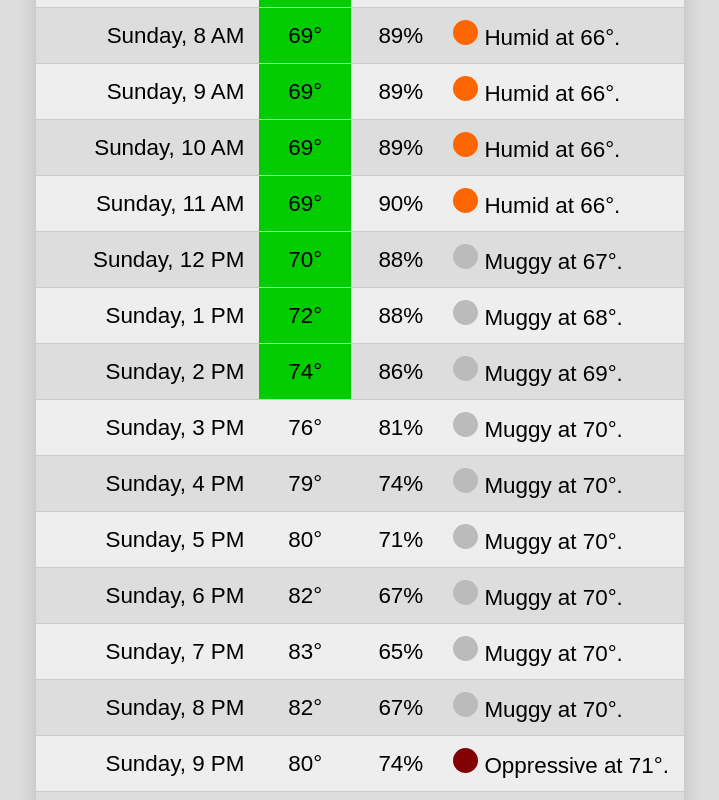
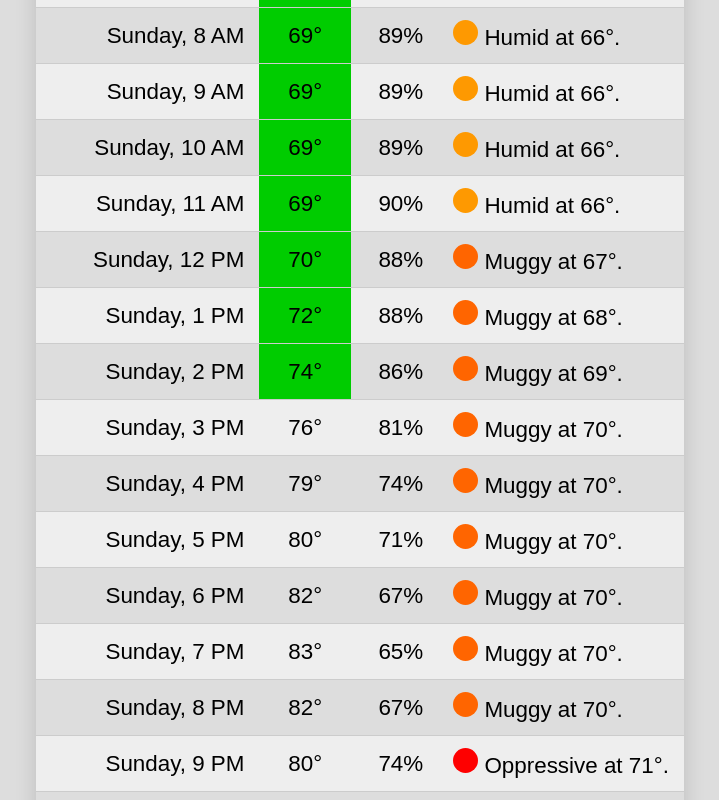
Before and after one commit to tikaro/sandex, a React (Create React App) app: page / in a window 1280 px wide. Shown: the part 1300-2100 px from the top of the page, without its empty margins (280-999 px from the left). Built offline with nearby package versions, Linux system fonts and the light colour scheme.

Commit message:
Update colors

```diff
--- a/src/scss/colors.scss
+++ b/src/scss/colors.scss
@@ -10,9 +10,9 @@ $gray-3: #FFF;
 
 // dewpoint colors
 $dewpoint-very-dry-color: #0CF;
-$dewpoint-comfortable-color: #0F0;
-$dewpoint-pleasant-color: #FFCC03;
-$dewpoint-slightly-humid-color: #FE9901;
-$dewpoint-humid-color: #FF6500;
-$dewpoint-very-humid-color: #FE0000;
-$dewpoint-oppressive-color: #820204;
+$dewpoint-dry-color: #0F0;
+$dewpoint-comfortable-color: #FFCC03;
+$dewpoint-humid-color: #FE9901;
+$dewpoint-muggy-color: #FF6500;
+$dewpoint-oppressive-color: #FE0000;
+$dewpoint-miserable-color: #820204;
--- a/src/scss/index.scss
+++ b/src/scss/index.scss
@@ -97,28 +97,28 @@ body {
     background-color: $dewpoint-very-dry-color;
   }
 
+  span.dewpoint-dry {
+    background-color: $dewpoint-dry-color;
+  }
+
   span.dewpoint-comfortable {
     background-color: $dewpoint-comfortable-color;
-  }
-
-  span.dewpoint-pleasant {
-    background-color: $dewpoint-pleasant-color;
-  }
-
-  span.dewpoint-slightly-humid {
-    background-color: $dewpoint-slightly-humid-color;
   }
 
   span.dewpoint-humid {
     background-color: $dewpoint-humid-color;
   }
 
-  span.dewpoint-very-humid {
-    background-color: $dewpoint-very-humid-color;
+  span.dewpoint-muggy {
+    background-color: $dewpoint-muggy-color;
   }
 
   span.dewpoint-oppressive {
-    color: #fff;
     background-color: $dewpoint-oppressive-color;
   }
+
+  span.dewpoint-miserable {
+    color: #fff;
+    background-color: $dewpoint-miserable-color;
+  }
 }
```
